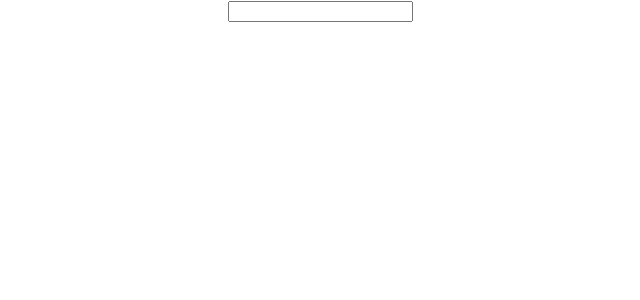
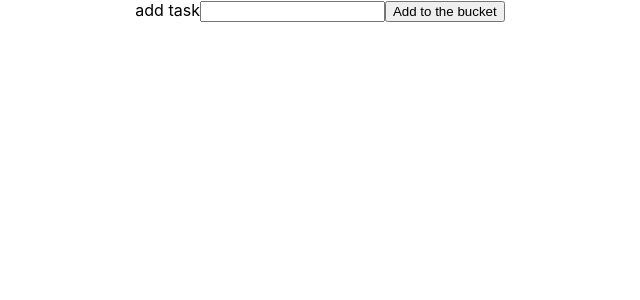
Before and after one commit to surajkawadkar/todolist, a React (Create React App) app: page / in a window 1280 px wide. Shown: the top 300 px of the page, without its empty margins (320-960 px from the left). Built offline with nearby package versions, Linux system fonts and the light colour scheme.

Commit message:
button added

```diff
--- a/src/App.js
+++ b/src/App.js
@@ -6,7 +6,7 @@ function App() {
   return (
     <div className="App">
       <div>
-        <AddItem/>
+  <AddItem></AddItem>
       </div>
     </div>
   );
--- a/src/components/AddItem.js
+++ b/src/components/AddItem.js
@@ -1,11 +1,29 @@
 import React, { Component } from 'react'
 
  class AddItem extends Component {
+     constructor(props) {
+         super(props)
 
+         this.state = {
+              element :''
+         }
+     }
+     handleElementChange = (event)=>{
+         this.setState({
+             element : event.target.value})
+
+     }
+     addToBucket=()=>{const {element}=this.state
+
+     }
     render() {
+        const {element}=this.state
         return (
             <div>
-                <input type="text"  />
+                <label>add task</label>
+                <input type="text" value = {this.state.element} onChange={this.handleElementChange}/>
+                <button onClick={this.handleElementChange}>Add to the bucket</button>
+
             </div>
         )
     }
```
Also changed, not shown: 1 other file (tests, documents, lock files or other folders).
